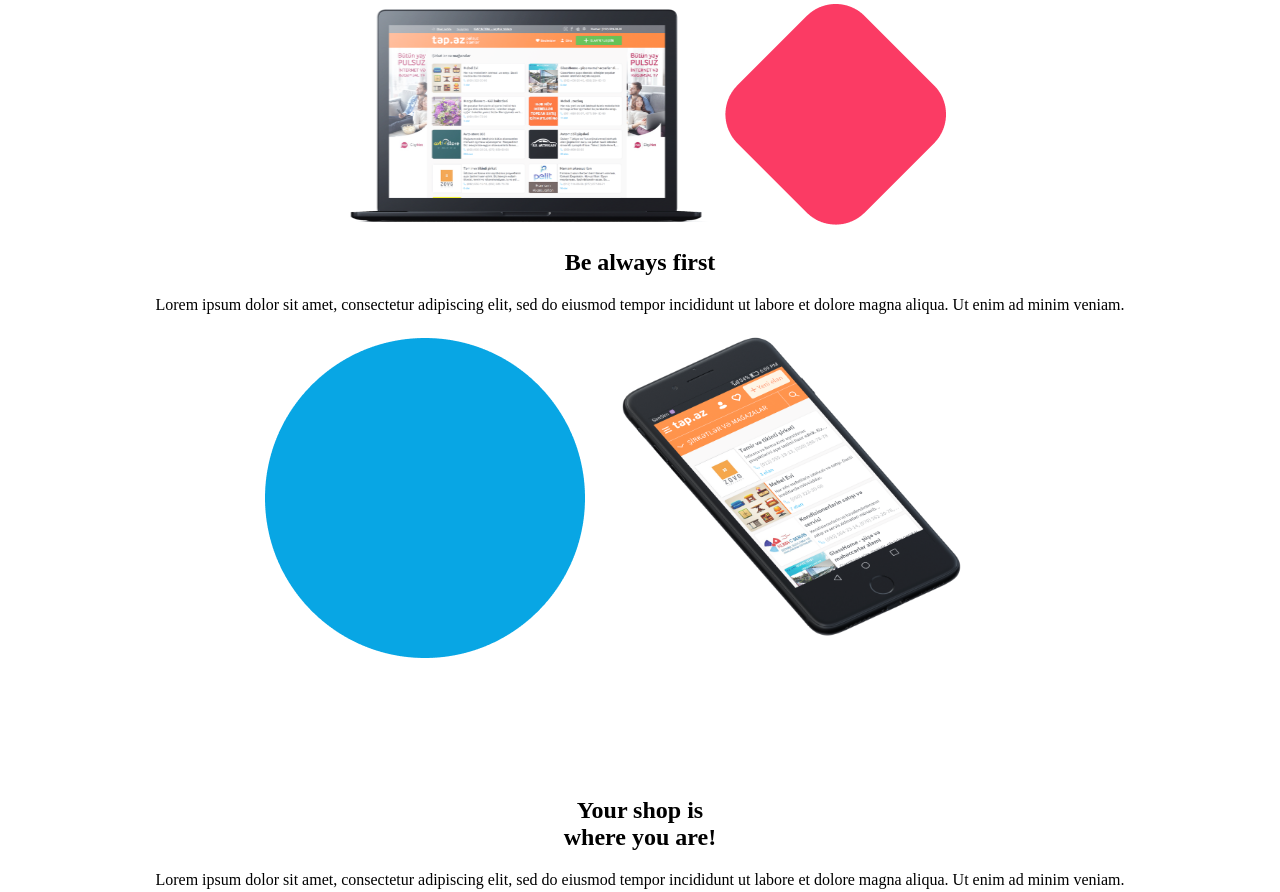
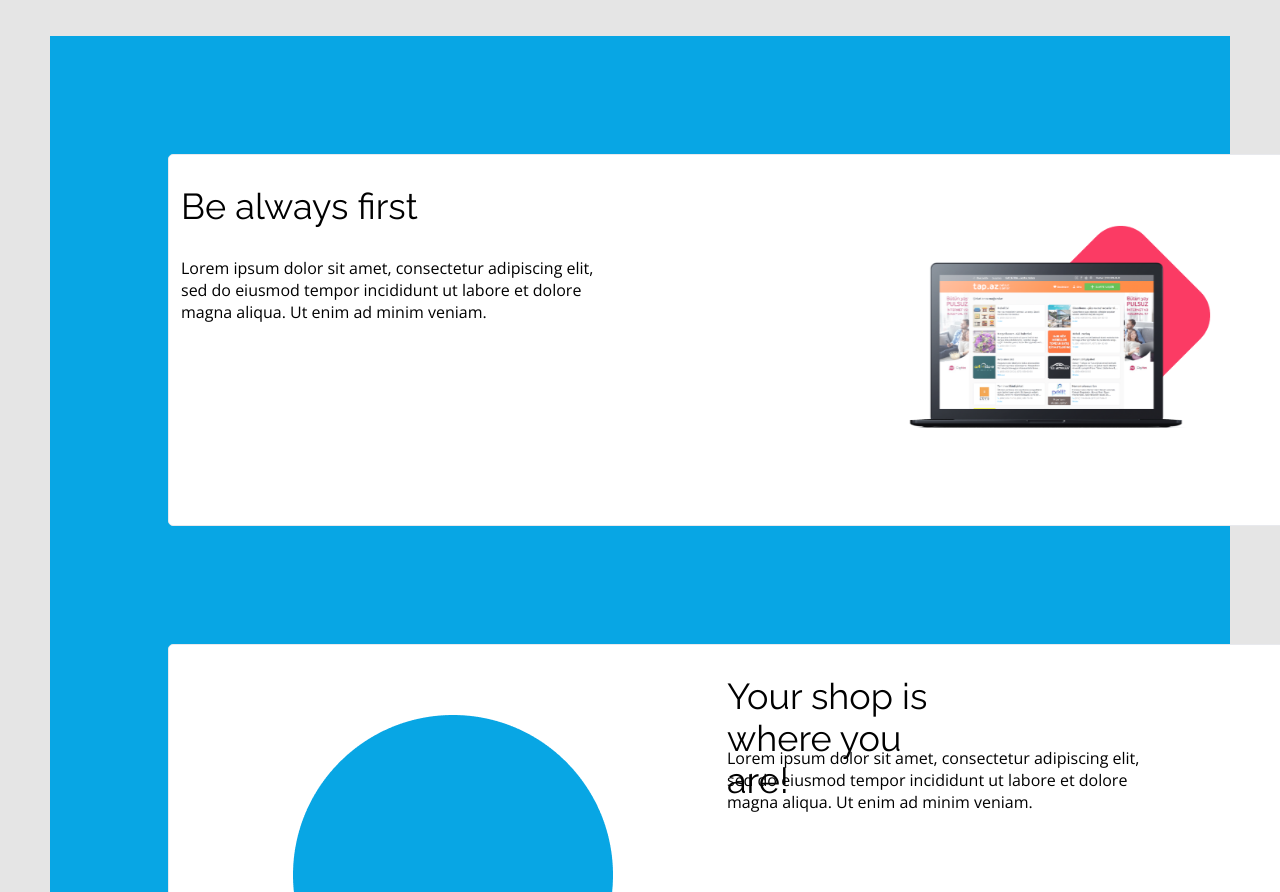
Before and after one commit to juancts/ProyectOneOxygen, a website: page public/index.html in a window 1280 px wide. Shown: the part 1194-2086 px from the top of the page. Drawn offline with nearby package versions, Linux system fonts and the light colour scheme.

Commit message:
desktop view

```diff
--- a/public/index.html
+++ b/public/index.html
@@ -143,7 +143,7 @@
     <!-- section 1 -->
     <section class="cardsection">
       <div class="cardsection__container">
-        <div class="cardsection__img">
+        <div class="cardsection__container__img">
           <img
             class="cardsection__container__macbook"
             src="./assets/Macbook2 1.png"
@@ -155,6 +155,7 @@
             alt="Rectangle"
           />
         </div>
+        <div class="cardsection__container__description">
           <h2>Be always first</h2>
           <p>
             Lorem ipsum dolor sit amet, consectetur adipiscing elit, sed do
@@ -162,9 +163,10 @@
             minim veniam.
           </p>
         </div>
+      </div>
 
       <!-- section 2 -->
-      <div class="cardsection__container">
+      <div class="cardsection__container--section2">
         <div class="cardsection__img">
           <img
             class="cardsection__container__elipse"
@@ -177,7 +179,7 @@
             alt="iPhone2"
           />
         </div>
-        <div style="margin-top: 135px">
+        <div class="cardsection__container__description">
           <h2>Your shop is <br />where you are!</h2>
           <p>
             Lorem ipsum dolor sit amet, consectetur adipiscing elit, sed do
--- a/src/styles.scss
+++ b/src/styles.scss
@@ -7,12 +7,14 @@ $cabecera-text-color: #333;
 
 @media (min-width: 768px) {
   body {
+    background: #e5e5e5;
     text-align: center;
     margin-left: 50px;
     margin-right: 50px;
   }
 
   .header {
+    background: #ffffff;
     display: flex;
     justify-content: space-between;
     box-shadow: 0px 3px 6px rgba(0, 0, 0, 0.29);
@@ -52,8 +54,8 @@ $cabecera-text-color: #333;
     }
   }
 
-
   .banner {
+    background: #ffffff;
     display: flex;
     flex-direction: column;
     &__div {
@@ -96,10 +98,12 @@ $cabecera-text-color: #333;
   }
 
   .platform {
+    background: #ffffff;
     display: flex;
     flex-direction: column;
+    margin-bottom: 100px;
 
-&__img{
+    &__img {
       position: relative;
     }
 
@@ -120,26 +124,38 @@ $cabecera-text-color: #333;
       justify-content: space-evenly;
     }
 
-  &__dailyentries{
-    &__elipse{
-        position:absolute;
-        z-index:1;
+    &__dailyentries {
+      &__elipse {
+        position: absolute;
+        z-index: 1;
       }
-    &__person2{
+      &__person2 {
         position: absolute;
         z-index: 2;
         left: 135px;
       }
     }
 
-  &__seenproducts{
-    &__elipse2{
+    &__seenproducts {
+      &__elipse2 {
         position: absolute;
         z-index: 1;
       }
-    &__eye{
+      &__eye {
         position: absolute;
         z-index: 2;
+        left: 125px;
+      }
+    }
+    &__addedposts {
+      &__elipse3 {
+        position: absolute;
+        z-index: 1;
+      }
+      &__catalog {
+        position: absolute;
+        z-index: 2;
+        left: 135px;
       }
     }
 
@@ -166,9 +182,98 @@ $cabecera-text-color: #333;
       color: #a5a5a5;
     }
   }
+  .cardsection {
+    background-color: #08a6e4;
+    align-content: center;
+    &__container {
+      margin: 10%;
+      align-content: center;
+      width: 1124px;
+      height: 370px;
+      background: #ffffff;
+      border: 1px solid #e8e9ed;
+      border-radius: 5px;
+      display: flex;
+      flex-direction: row-reverse;
+      justify-content: center;
+
+      &--section2 {
+        margin: 10%;
+        align-content: center;
+        width: 1124px;
+        height: 370px;
+        background: #ffffff;
+        border: 1px solid #e8e9ed;
+        border-radius: 5px;
+        display: flex;
+        flex-direction: row;
+        justify-content: center;
       }
+
+      &__img {
+        position: relative;
+      }
+
+      &__macbook {
+        position: relative;
+        top: 95px;
+        left: 150px;
+        z-index: 2;
+        width: 300px;
+      }
+      &__rectangle {
+        width: 180px;
+        height: 180px;
+        position: relative;
+        top: 70px;
+        right: 20px;
+        z-index: 1;
+      }
+
+      &__description {
+        text-align: left;
+        margin-left: -50px;
+        padding-right: 150px;
+        flex-direction: column;
+        h2 {
+          width: 237px;
+          height: 42px;
+          font-family: "Raleway";
+          font-style: normal;
+          font-weight: 400;
+          font-size: 36px;
+          line-height: 42px;
+          color: #000000;
+        }
+        p {
+          width: 416px;
+          height: 66px;
+          font-family: "Open Sans";
+          font-style: normal;
+          font-weight: 400;
+          font-size: 16px;
+          line-height: 22px;
+          color: #000000;
+        }
+      }
+      &__elipse {
+        position: relative;
+        top: 70px;
+        right: 20px;
+        z-index: 1;
+      }
+      &__iphone {
+        position: relative;
+        top: 50px;
+        left: 50px;
+        z-index: 2;
+        width: 400px;
+      }
+    }
+  }
+}
+
 // MOVIL
-
 @media (max-width: 768px) {
   * {
     box-sizing: border-box;
@@ -399,7 +504,9 @@ $cabecera-text-color: #333;
       height: 370px;
       left: 0px;
       top: 0px;
-
+      &__description {
+        margin-top: 135px;
+      }
       &__rectangle {
         background-color: #fb3b64;
         transform: rotate(45deg);
```
Also changed, not shown: public/css/styles.css. Lines whose indentation alone changed are shown as unchanged.
